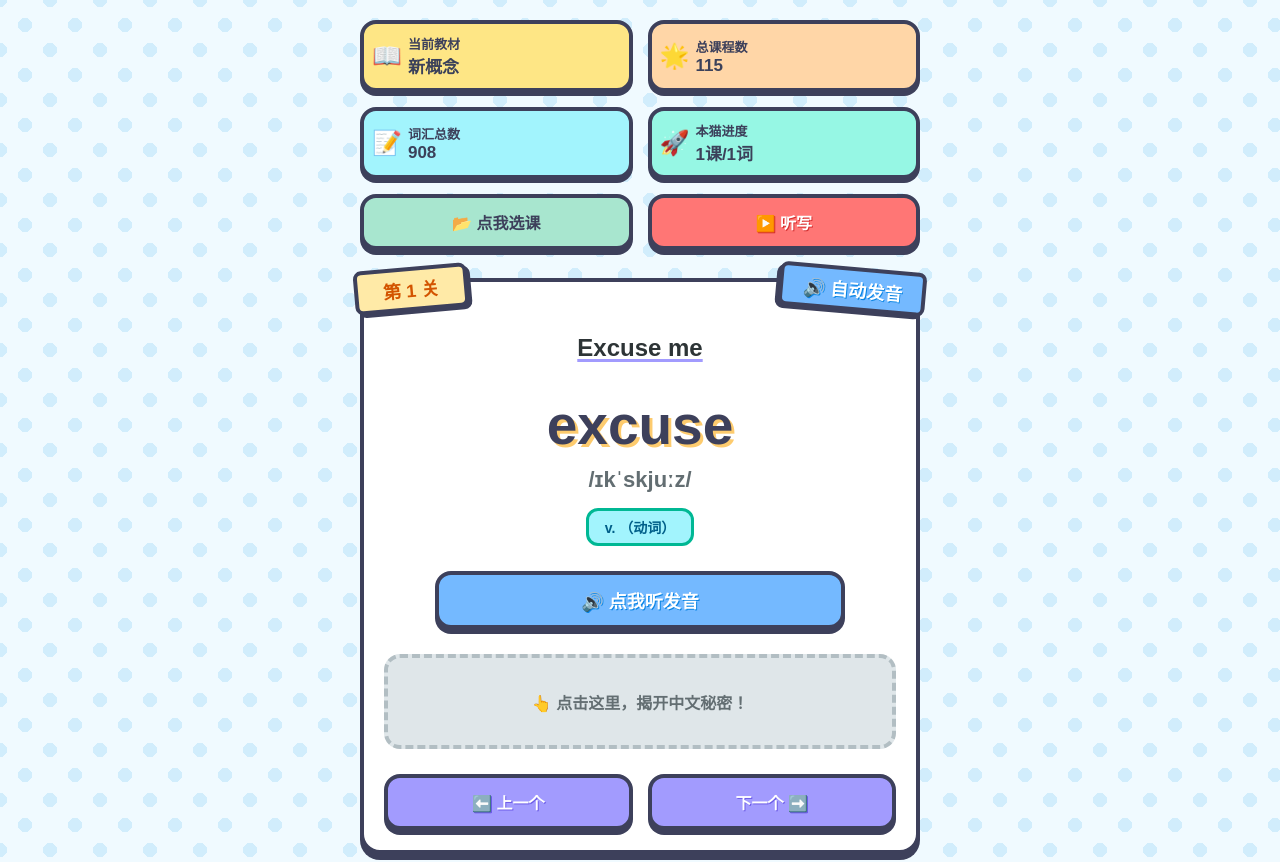
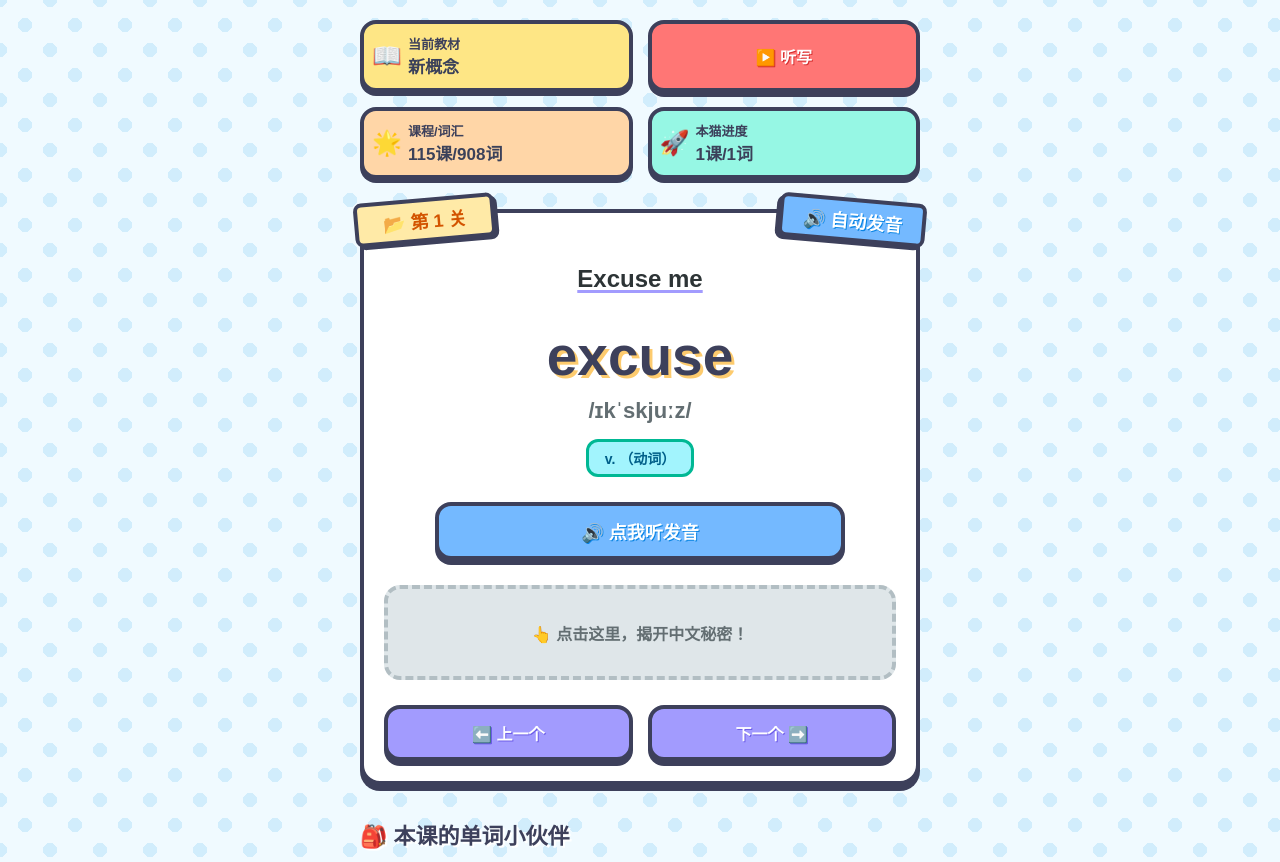
Before and after one commit to zimocc/new1, a Vue app: page / in a window 1280 px wide. Shown: the top 862 px of the page. Built offline with nearby package versions, Linux system fonts and the light colour scheme.

Commit message:
upd: 1. Optimize top stats grid layout and merge related buttons       2. Add margin spacing to main card avoiding UI overlap

```diff
--- a/src/App.vue
+++ b/src/App.vue
@@ -307,18 +307,14 @@ const scrollModalToTop = () => {
           <span class="stat-value">新概念</span>
         </div>
       </div>
+      <button class="cute-btn btn-danger dictation-btn" :class="{'btn-danger-active': isDictating}" @click="toggleDictation">
+        {{ isDictating ? '⏹ 停止听写' : '▶️ 听写' }}
+      </button>
       <div class="stat-box box-pink">
         <span class="stat-icon">🌟</span>
         <div class="stat-content">
-           <span class="stat-label">总课程数</span>
-           <span class="stat-value">{{ totalCourses }}</span>
-        </div>
-      </div>
-      <div class="stat-box box-blue">
-        <span class="stat-icon">📝</span>
-        <div class="stat-content">
-           <span class="stat-label">词汇总数</span>
-           <span class="stat-value">{{ totalWords }}</span>
+           <span class="stat-label">课程/词汇</span>
+           <span class="stat-value">{{ totalCourses }}课/{{ totalWords }}词</span>
         </div>
       </div>
       <div class="stat-box box-green">
@@ -332,19 +328,12 @@ const scrollModalToTop = () => {
 
     <!-- 学习主舞台 -->
     <main class="learning-section">
-      <div class="header-tools">
-        <button class="cute-btn btn-secondary" @click="openModal">📂 点我选课</button>
-        <button class="cute-btn btn-danger" :class="{'btn-danger-active': isDictating}" @click="toggleDictation">
-          {{ isDictating ? '⏹ 停止听写' : '▶️ 听写' }}
-        </button>
-      </div>
-
       <div class="main-card card-shadow">
         <!-- 左侧/右侧隐形点击区 -->
         <div class="tap-zone tap-left" @click="prevWord"></div>
         <div class="tap-zone tap-right" @click="nextWord"></div>
 
-        <div class="lesson-badge">第 {{ currentLessonData.lesson }} 关</div>
+        <div class="lesson-badge clickable-badge" @click="openModal">📂 第 {{ currentLessonData.lesson }} 关</div>
         <button class="auto-sound-badge"
                 :class="{'auto-sound-badge-active': autoPlayEnabled}"
                 @click="toggleAutoPlay">
@@ -490,12 +479,6 @@ html, body {
   flex-direction: column;
   gap: 28px;
 }
-.header-tools {
-  display: flex;
-  justify-content: space-between;
-  gap: 15px;
-}
-
 /* 所有的按钮使用类似糖果的质感 */
 .cute-btn {
   font-family: inherit;
@@ -530,6 +513,12 @@ html, body {
   box-shadow: 0 0px 0 #3d405b !important;
   transform: translateY(5px);
 }
+.dictation-btn {
+  display: flex;
+  align-items: center;
+  justify-content: center;
+  height: 100%;
+}
 .btn-action {
   background-color: #a29bfe; color: #fff; text-shadow: 1px 1px 0px #6c5ce7;
   box-shadow: 0 5px 0 #3d405b;
@@ -545,6 +534,7 @@ html, body {
 
 /* 主展示卡片 */
 .main-card {
+  margin-top: 15px;
   padding: 30px 20px 20px 20px;
   text-align: center;
   position: relative;
@@ -555,7 +545,15 @@ html, body {
   background-color: #ffeaa7; color: #d35400; font-weight: 900;
   padding: 5px 25px; transform: rotate(-5deg);
   border: 4px solid #3d405b; box-shadow: 3px 3px 0 #3d405b;
-  border-radius: 8px; z-index: 2; font-size: 18px;
+  border-radius: 8px; z-index: 12; font-size: 18px;
+}
+.clickable-badge {
+  cursor: pointer;
+  transition: all 0.1s ease;
+}
+.clickable-badge:active {
+  transform: rotate(-5deg) translateY(3px);
+  box-shadow: 1px 1px 0 #3d405b;
 }
 .auto-sound-badge {
   position: absolute;
```
